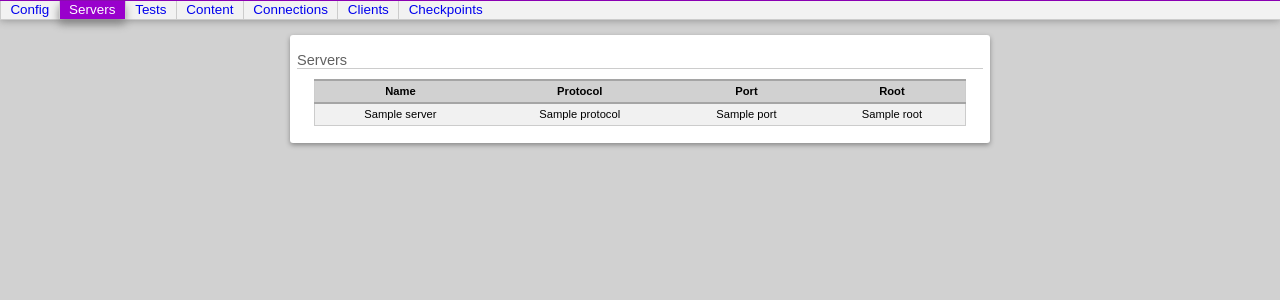
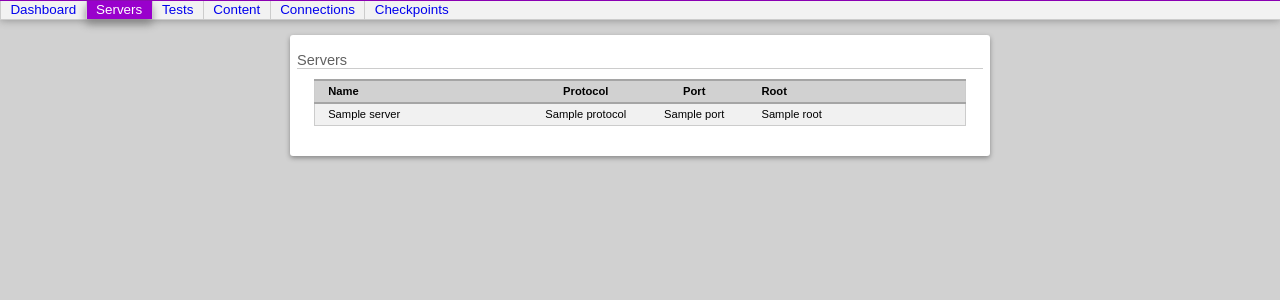
Before and after one commit to loum/itt, a Django app: template src/itt/control/templates/server/index.html in a window 1280 px wide. Shown: the part 36-336 px from the top of the page. Run offline with Django 3.2, Linux system fonts and the light colour scheme; the template is opened without the code that fills it: most values are stand-ins (such as "Sample title", 1, 10 or a date in 2020).

Commit message:
>>>>> control/templates/base.html * Renamed "Config" navigation link to "Dashboard" to avoid confusion with   other configuration items on the bar
control/static/test_config.css
control/static/itt.css
control/static/server.css
* refactoring (server.css) and general style changes
<<<<<
>>>>>
In general:
* feature/us37 task/ta55 -- Create the test_connection delete view

control/test_connection/views.py
* added support for the "delete" view

control/urls.py
* updated the URLconf to support the "/testconnection/delete/" URL
<<<<<

```diff
--- a/src/itt/control/static/itt.css
+++ b/src/itt/control/static/itt.css
@@ -90,3 +90,7 @@ tfoot td {
 .odd {
     background-color: #f1f1f1;
 }
+.textLeftAlign {
+    padding-left: 2%;
+    text-align: left;
+}
--- /dev/null
+++ b/src/itt/control/static/server.css
@@ -0,0 +1,19 @@
+@import url('/static/itt.css');
+
+#serverList {
+    padding-bottom: 2%;
+}
+#nameHead, #rootHead {
+    padding-left: 2%;
+    text-align: left;
+    width: 30%;
+}
+#protocolHead, #portHead {
+    width: 15%;
+}
+#id_name, #id_root {
+    width: 200px;
+}
+#id_protocol, #id_port {
+    width: 40px;
+}
--- a/src/itt/control/static/test_config.css
+++ b/src/itt/control/static/test_config.css
@@ -1,7 +1,7 @@
 @import url('/static/itt.css');
 
 #testConfigList, #testConfigAdd {
-    padding-bottom: 5%;
+    padding-bottom: 2%;
 }
 #nameHead {
     padding-left: 2%;
--- a/src/itt/control/static/test_content.css
+++ b/src/itt/control/static/test_content.css
@@ -1,7 +1,7 @@
 @import url('/static/itt.css');
 
 #testContentList, #testContentAdd {
-    padding-bottom: 5%;
+    padding-bottom: 2%;
 }
 #nameHead {
     padding-left: 2%;
@@ -20,10 +20,6 @@
 #id_static, #id_bytes {
     width: 40px;
 }
-.nameLeftAlign {
-    padding-left: 2%;
-    text-align: left;
-}
 .actionsIcons {
     padding: 0;
 }
--- a/src/itt/control/templates/base.html
+++ b/src/itt/control/templates/base.html
@@ -17,14 +17,13 @@
 
 {% block nav %}<div id="nav">
     <ul id="mainNav">
-        <li class="config"><a href="/config">Config</a></li>
+        <li class="config"><a href="/config">Dashboard</a></li>
         <li class="servers"><a href="/server">Servers</a></li>
         <li class="testconfig"><a href="/testconfig">Tests</a></li>
         <li class="testcontent"><a href="/testcontent">Content</a></li>
         <li class="testconnection">
             <a href="/testconnection">Connections</a>
         </li>
-        <li><a href="/config">Clients</a></li>
         <li><a href="/config">Checkpoints</a></li>
     </ul>
 </div> <!-- nav -->{% endblock %}
--- a/src/itt/control/templates/server/index.html
+++ b/src/itt/control/templates/server/index.html
@@ -11,6 +11,12 @@ The itt.control.config index.html accessible via:
 
 {% endcomment %}
 
+{% block css %}
+<link href="{{ STATIC_URL }}server.css"
+      rel="stylesheet"
+      type="text/css" />
+{% endblock %}
+
 {% block body_tag %}<body id="servers">{% endblock %}
 
 {% block title %}IP Test Tool Server{% endblock %}
@@ -18,16 +24,9 @@ The itt.control.config index.html accessible via:
 {% block content %}
 
 <h1>Servers</h1>
-
+<div id="serverList">
 {% if server_list %}
 <table>
-    <colgroup>
-        <col id="name" />
-        <col id="protocol" />
-        <col id="port" />
-        <col id="root" />
-        <col id="running" />
-    </colgroup>
     <thead>
         <tr>
             <th id="nameHead">Name</td>
@@ -43,14 +42,15 @@ The itt.control.config index.html accessible via:
         {% else %}
         <tr class="odd">
         {% endif %}
-            <td>{{ server.name }}</td>
+            <td class="textLeftAlign">{{ server.name }}</td>
             <td>{{ server.protocol }}</td>
             <td>{{ server.port }}</td>
-            <td>{{ server.root }}</td>
+            <td class="textLeftAlign">{{ server.root }}</td>
         </tr>
     {% endfor %}
     </tbody>
 </table>
 {% endif %}
+</div> <!-- serverList -->
 
 {% endblock %} {# content #}
--- a/src/itt/control/templates/test_config/index.html
+++ b/src/itt/control/templates/test_config/index.html
@@ -43,7 +43,7 @@ The itt.control.testconfig index.html accessible via:
         {% else %}
         <tr class="odd">
         {% endif %}
-            <td class="nameLeftAlign">{{ test_config.name }}</td>
+            <td class="textLeftAlign">{{ test_config.name }}</td>
             <td>{{ test_config.upload }}</td>
             <td>{{ test_config.bytes }}</td>
             <td>{{ test_config.minimum_gap }}</td>
--- a/src/itt/control/templates/test_connection/index.html
+++ b/src/itt/control/templates/test_connection/index.html
@@ -43,8 +43,8 @@ The itt.control.testconnection index.html accessible via:
         {% else %}
         <tr class="odd">
         {% endif %}
-            <td class="nameLeftAlign">{{ test_connection.name }}</td>
-            <td>{{ test_connection.host }}</td>
+            <td class="textLeftAlign">{{ test_connection.name }}</td>
+            <td class="textLeftAlign">{{ test_connection.host }}</td>
             <td>{{ test_connection.port }}</td>
             <td>{{ test_connection.protocol }}</td>
             <td class="actionsIcons">
--- a/src/itt/control/templates/test_content/index.html
+++ b/src/itt/control/templates/test_content/index.html
@@ -42,7 +42,7 @@ The itt.control.testcontent index.html accessible via:
         {% else %}
         <tr class="odd">
         {% endif %}
-            <td class="nameLeftAlign">{{ test_content.name }}</td>
+            <td class="textLeftAlign">{{ test_content.name }}</td>
             <td>{{ test_content.static }}</td>
             <td>{{ test_content.bytes }}</td>
             <td class="actionsIcons">
@@ -108,7 +108,7 @@ The itt.control.testcontent index.html accessible via:
         </tfoot>
         <tbody>
             <tr>
-                <td class="nameLeftAlign">{{ form.name }}</td>
+                <td class="textLeftAlign">{{ form.name }}</td>
                 <td>{{ form.static }}</td>
                 <td>{{ form.bytes }}</td>
             </tr>
--- a/src/itt/control/urls.py
+++ b/src/itt/control/urls.py
@@ -23,6 +23,7 @@ urlpatterns = patterns('',
     url(r'^testconfig/delete/$', 'test_config.views.delete'),
     url(r'^testconnection/$', 'test_connection.views.index'),
     url(r'^testconnection/update/$', 'test_connection.views.update'),
+    url(r'^testconnection/delete/$', 'test_connection.views.delete'),
     url(r'^test/', include(node_resource.urls)),
     url(r'^test/', include(checkpoint_resource.urls)),
 
```
Also changed, not shown: src/itt/control/static/test_connection.css (+3 -7 lines), src/itt/control/test_connection/tests/test_test_connection_views.py (+27 -0 lines), src/itt/control/test_connection/views.py (+8 -0 lines).
